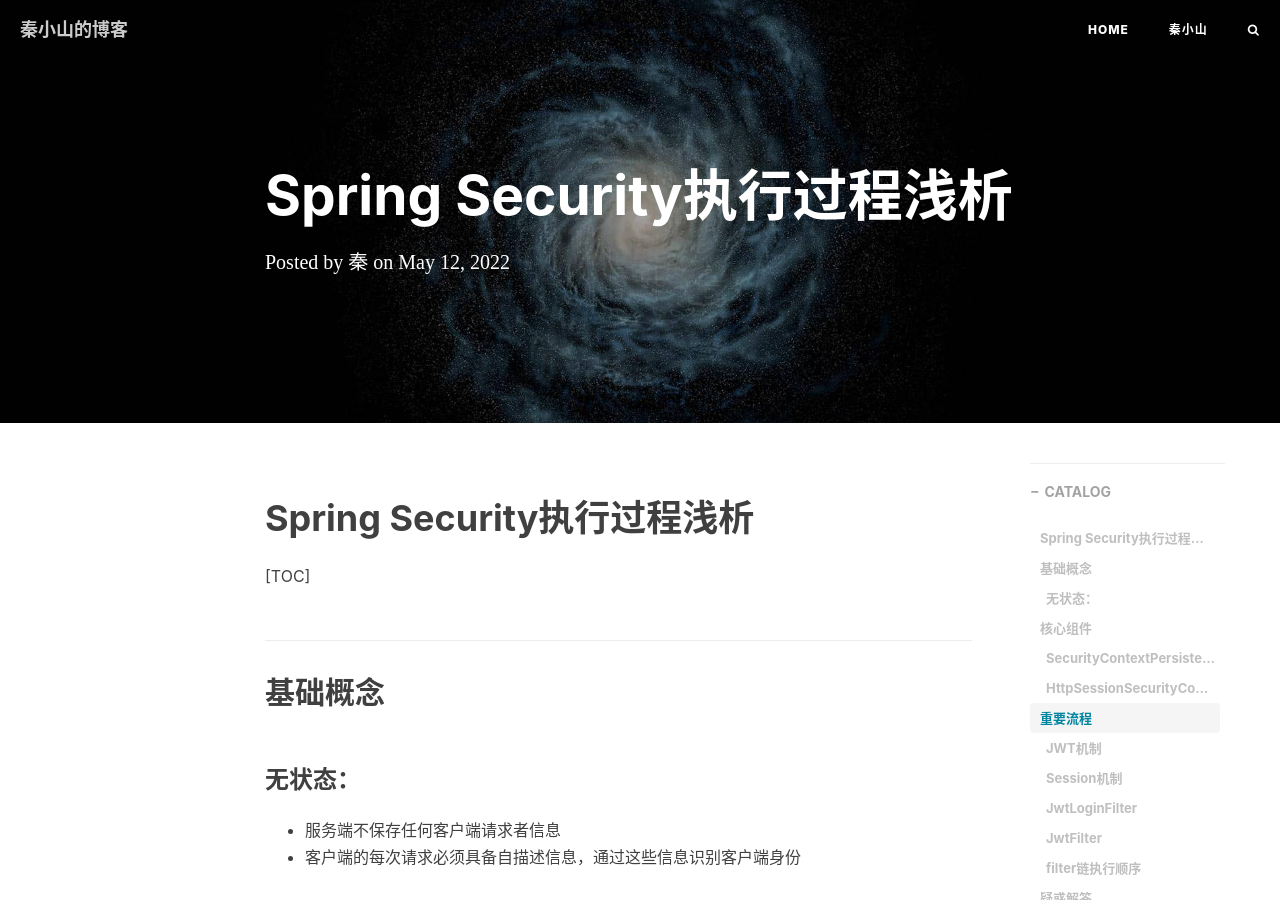
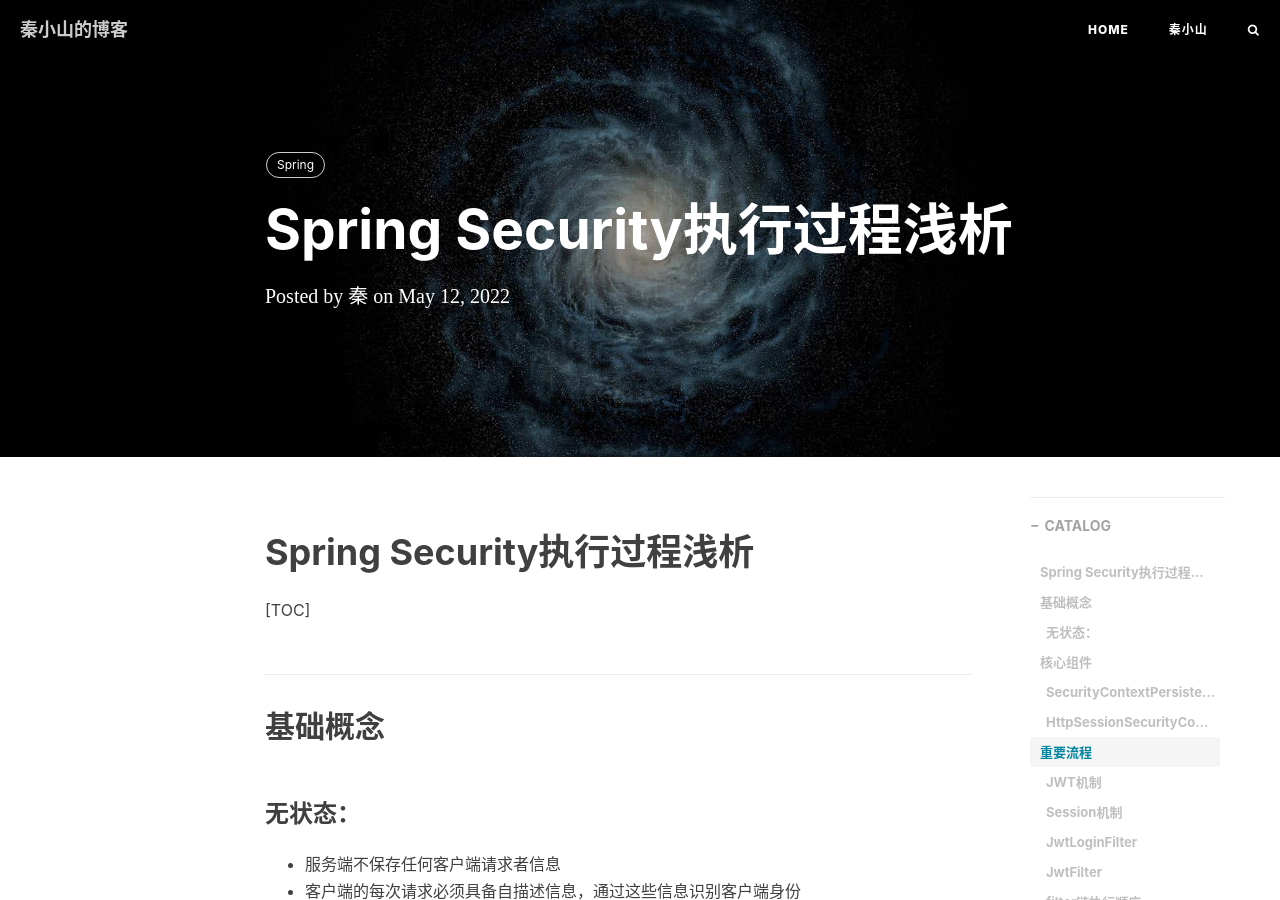
Before and after one commit to henudev/henudev.github.io, a Jekyll site: the page built from _posts/2022-05-12-SpringSecurity执行过程浅析.md, in a window 1280 px wide and 900 px high. Built offline with Jekyll 4.4.1, drawn with Linux system fonts in a browser that asks for light colours; nearby versions of some CDN libraries; comment, search, counter and statistics services are not loaded.

Commit message:
分页修改为5&&加上博文标签

```diff
--- a/_config.yml
+++ b/_config.yml
@@ -26,7 +26,7 @@
 # from 2016, 'pygments' is unsupported on GitHub Pages. Use 'rouge' for highlighting instead.
 highlighter: rouge
 permalink: pretty
-paginate: 10
+paginate: 5
 exclude: ["less","node_modules","Gruntfile.js","package.json","README.md","README.zh.md"]
 anchorjs: true                          # if you want to customize anchor. check out line:181 of `post.html`
 # If you have timezone issue (e.g. #68) in China, uncomment to use this:
@@ -84,7 +84,7 @@
 
 
 # Featured Tags
-featured-tags: false                     # whether or not using Feature-Tags
+featured-tags: true                     # whether or not using Feature-Tags
 featured-condition-size: 1              # A tag will be featured if the size of it is more than this condition value
 
 
--- a/_posts/2022-05-12-SpringSecurity执行过程浅析.md
+++ b/_posts/2022-05-12-SpringSecurity执行过程浅析.md
@@ -4,6 +4,7 @@
 date: 2022-05-12                 # 博文的发表日期，此日期决定主页上博文的先后顺序
 author: "秦"                       # 博文的作者
 catalog: True                         # 开启catalog，将在博文侧边展示博文的结构
+tags: Spring
 ---
 # Spring Security执行过程浅析
 
```
